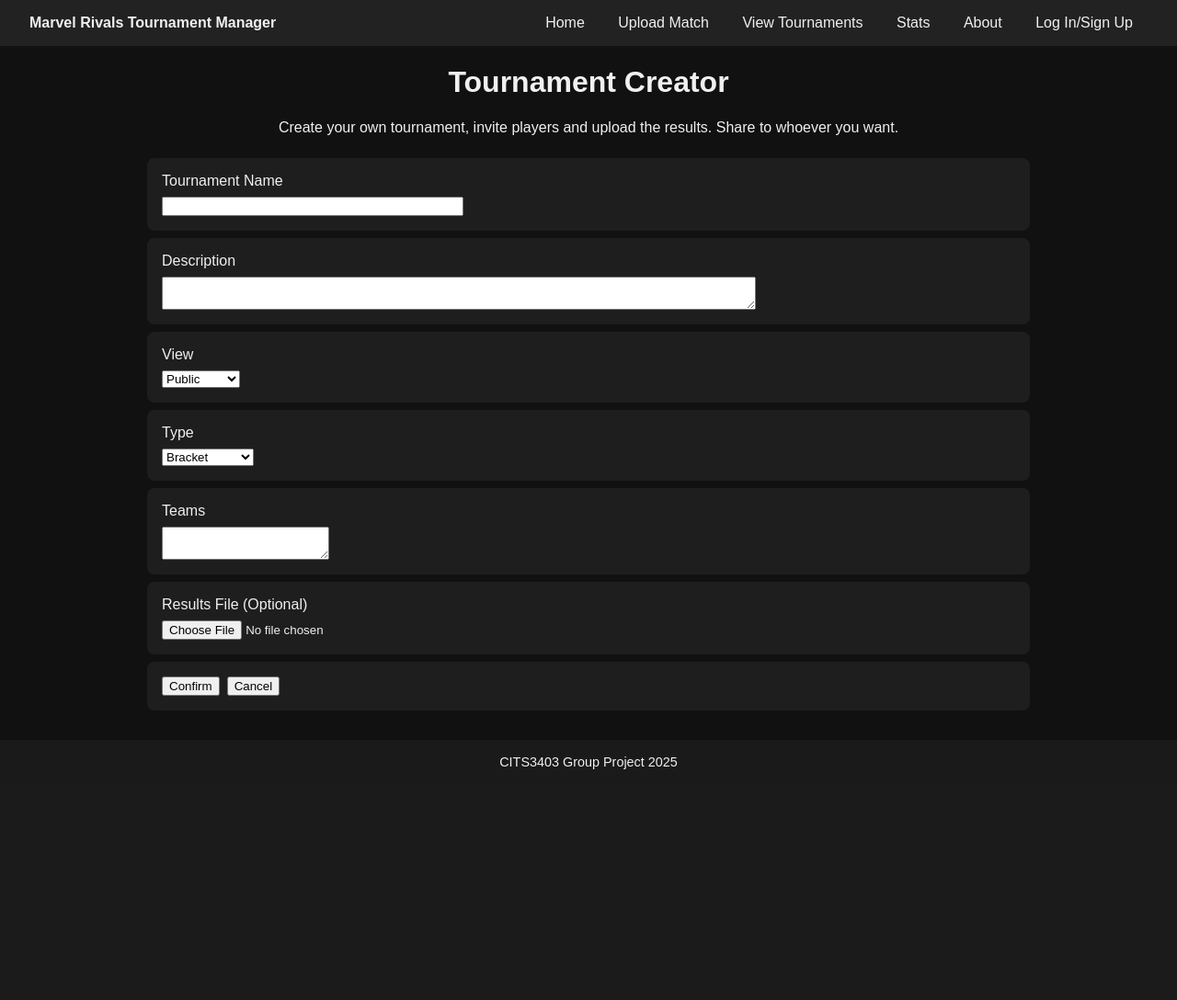
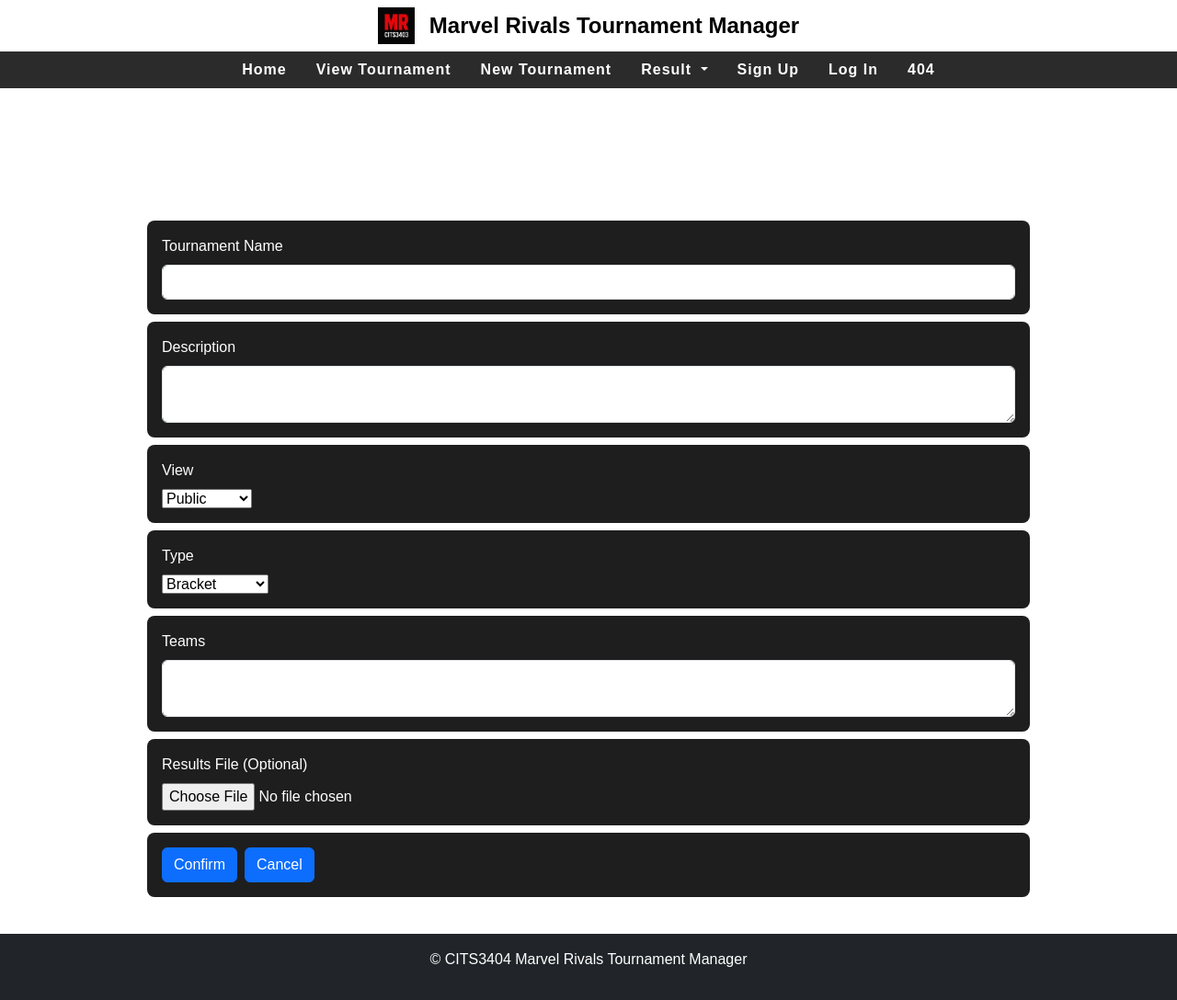
Before and after one commit to 23941335/cits3403, a Flask app: page /create-tournament in a window 1280 px wide. Shown: the whole page at 92% size. Before the commit the page ends 837 px from the top, so only its background shows below. Run offline with Flask 3, Linux system fonts and the light colour scheme.

Commit message:
Integrated create- tournament into template

```diff
--- a/app/templates/pages/create-tournament.html
+++ b/app/templates/pages/create-tournament.html
@@ -1,36 +1,18 @@
-<!DOCTYPE html>
-<html lang="en">
-<head>
-  <meta charset="UTF-8" />
-  <meta name="viewport" content="width=device-width, initial-scale=1.0" />
-  <title>Create Tournament</title>
+{% extends "base.html" %}
 
+{% block title %}Tournament Manager{% endblock %}
+
+{% block header_text %}Marvel Rivals Tournament Manager{% endblock %}
+
+{% block style %}
 <style>
   body {
     margin: 0;
     font-family: Arial, sans-serif;
-      background-color: #111;
-      color: #f0f0f0;
+    background-color: #ffffff;
+    color: #ffffff;
   }
-    header {
-      background-color: #222;
-      padding: 1rem 2rem;
-      display: flex;
-      justify-content: space-between;
-      align-items: center;
-    }
-    nav a {
-      margin: 0 1rem;
-      color: #f0f0f0;
-      text-decoration: none;
-    }
-    footer {
-      background-color: #1a1a1a;
-      text-align: center;
-      padding: 1rem;
-      font-size: 0.9rem;
-      margin-top: 2rem;
-    }
+
   .title h1, .title p {
     text-align: center;
   }
@@ -68,22 +50,15 @@
     margin-top: 0.5rem
   }
 </style>
-</head>
+
+{% endblock %}
+
+{% block script %}
+{% endblock %}
+
+{% block main %}
 
 <body>
-  <!-- Header -->
-  <header>
-    <div class="logo"><strong>Marvel Rivals Tournament Manager</strong></div>
-    <nav>
-      <a href="/">Home</a>
-      <a href="#">Upload Match</a>
-      <a href="#">View Tournaments</a>
-      <a href="#">Stats</a>
-      <a href="#">About</a>
-      <a href="/account/login">Log In/Sign Up</a>
-    </nav>
-  </header>
-
   <!-- Page Description -->
    <div class="title">
     <h1>Tournament Creator</h1>
@@ -140,11 +115,5 @@
       </button>
     </div>
   </form>
-
-  <!-- Footer -->
-  <footer>
-   CITS3403 Group Project 2025<br />
-  </footer>
-
 </body>
-</html>
+{%endblock %}
```
Also changed, not shown: app.py (line endings or trailing spaces). Lines whose indentation alone changed are shown as unchanged.
